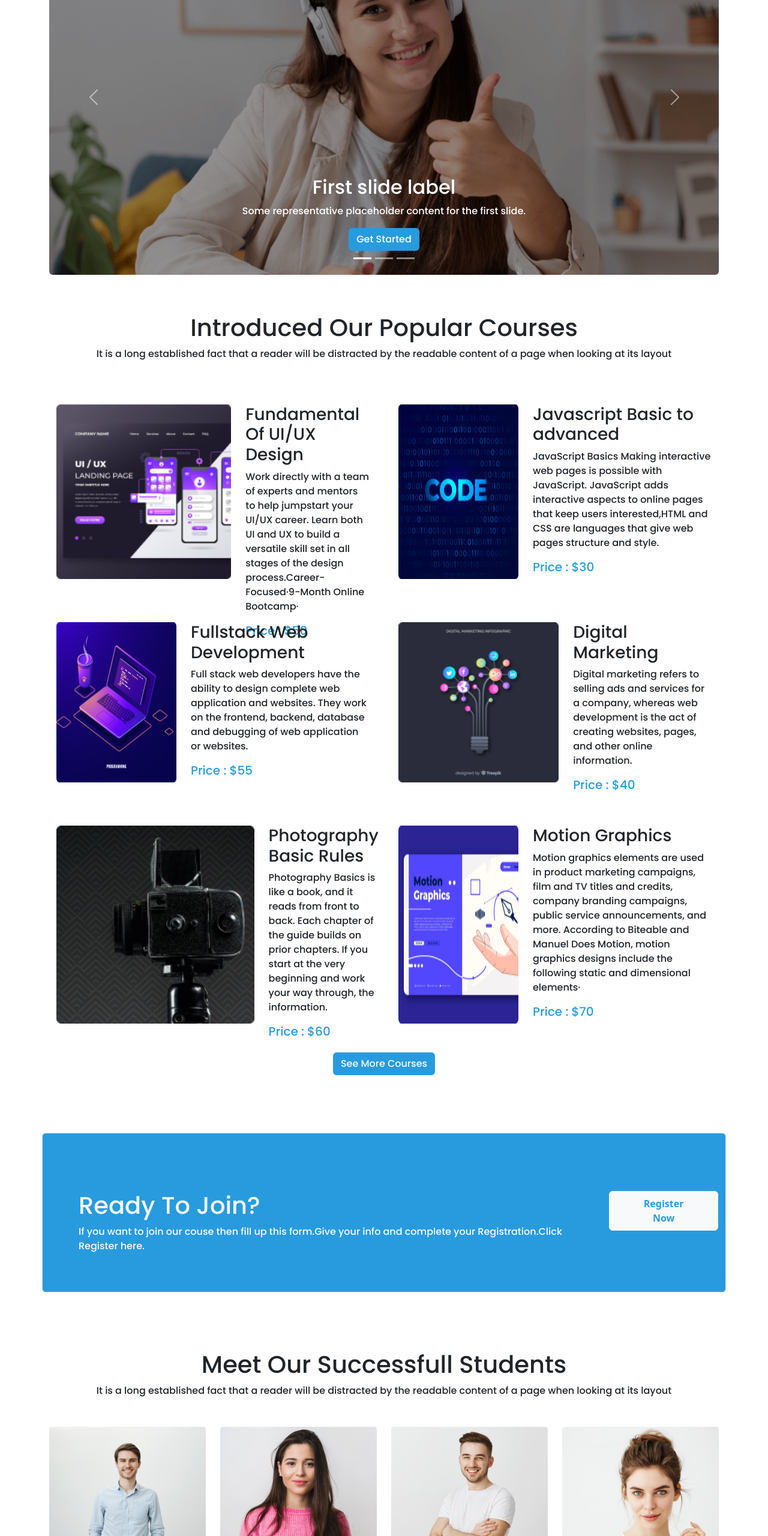
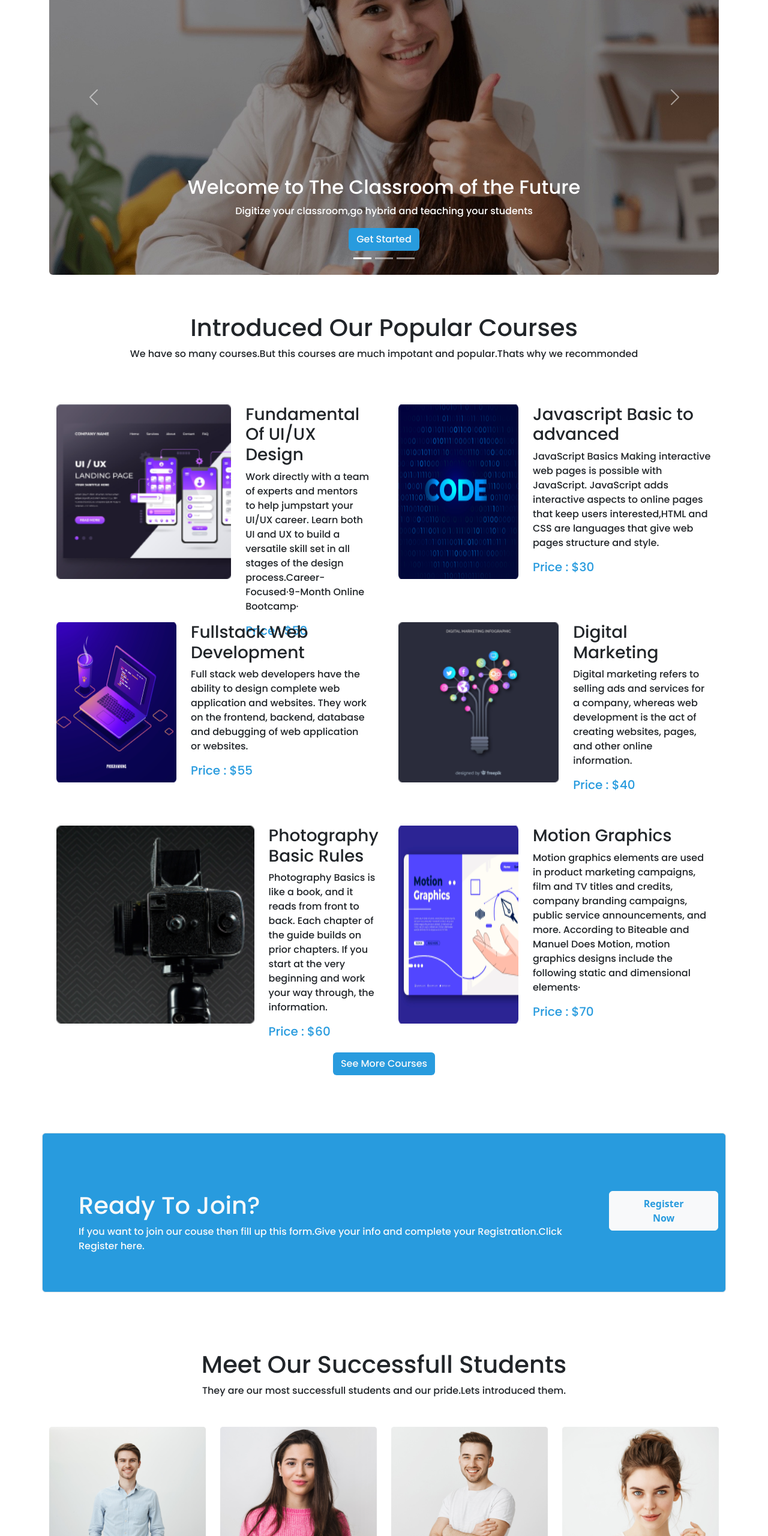
Before and after one commit to abrarasif11/Tech-Edu, a plain HTML site: page index.html in a window 1280 px wide. Shown: the part 240-2800 px from the top of the page at 60% size. Drawn offline with nearby package versions, Linux system fonts and the light colour scheme.

Commit message:
add-own-text

```diff
--- a/index.html
+++ b/index.html
@@ -64,24 +64,24 @@
           <div class="carousel-item active">
             <img src="images/cover/IMG-0417.JPG" class="d-block rounded w-100" alt="...">
             <div class="carousel-caption">
-              <h2 style=" font-family: 'Poppins', sans-serif;">First slide label</h2>
-              <p style=" font-family: 'Poppins', sans-serif;">Some representative placeholder content for the first slide.</p>
+              <h2 style=" font-family: 'Poppins', sans-serif;">Welcome to The Classroom of the Future</h2>
+              <p style=" font-family: 'Poppins', sans-serif;">Digitize your classroom,go hybrid and teaching your students</p>
               <button class="btn text-light" style="background-color: #289BDE; font-family: 'Poppins', sans-serif;" type="submit ">Get Started</button>
             </div>
           </div>
           <div class="carousel-item">
             <img src="images/cover/IMG-0418.JPG" class="d-block w-100" alt="...">
             <div class="carousel-caption">
-              <h2 style=" font-family: 'Poppins', sans-serif;">Second slide label</h2>
-              <p style=" font-family: 'Poppins', sans-serif;" >Some representative placeholder content for the second slide.</p>
+              <h2 style=" font-family: 'Poppins', sans-serif;">Welcome to The Classroom of the Future</h2>
+              <p style=" font-family: 'Poppins', sans-serif;" >Digitize your classroom,go hybrid and teaching your students</p>
               <button class="btn text-light" style="background-color: #289BDE; font-family: 'Poppins', sans-serif;" type="submit ">Get Started</button>
             </div>
           </div>
           <div class="carousel-item">
             <img src="images/cover/IMG-0419.JPG" class="d-block w-100" alt="...">
             <div class="carousel-caption">
-              <h2 style=" font-family: 'Poppins', sans-serif;">Third slide label</h2>
-              <p style=" font-family: 'Poppins', sans-serif;">Some representative placeholder content for the third slide.</p>
+              <h2 style=" font-family: 'Poppins', sans-serif;">Welcome to The Classroom of the Future</h2>
+              <p style=" font-family: 'Poppins', sans-serif;">Digitize your classroom,go hybrid and teaching your students</p>
               <button class="btn text-light" style="background-color: #289BDE; font-family: 'Poppins', sans-serif;" type="submit ">Get Started</button>
             </div>
           </div>
@@ -104,8 +104,7 @@
      <div class="text-center mt-5 pt-3">
         <h1 style=" font-family: 'Poppins', sans-serif;" >Introduced Our Popular
             Courses</h1>
-            <p style=" font-family: 'Poppins', sans-serif;">It is a long established fact that a reader will be distracted by the readable
-                content of a page when looking at its layout</p>
+            <p style=" font-family: 'Poppins', sans-serif;">We have so many courses.But this courses are much impotant and popular.Thats why we recommonded</p>
      </div>
      <div class="container mt-5">
       <div class="row mb-4">
@@ -207,8 +206,7 @@
     <div class="text-center mt-5 pt-5">
         <h1 style="font-family: 'Poppins', sans-serif;">Meet Our Successfull Students
         </h1>
-        <p style="font-family: 'Poppins', sans-serif;">It is a long established fact that a reader will be distracted by the
-            readable content of a page when looking at its layout</p>
+        <p style="font-family: 'Poppins', sans-serif;">They are our most  successfull students and our pride.Lets introduced them.</p>
     </div>
     <section class="mt-5">
         <div class="container">
@@ -221,20 +219,20 @@
                 </div>
                 <div class="col col-lg-3 col-md-6 col-sm-12 col-12">
                     <img class="w-100" src="images/student/student-2.png" alt="">
-                    <h3 style="font-family: 'Poppins', sans-serif;">Awlad Hossain</h3>
-                    <p style="font-family: 'Poppins', sans-serif;">UIUX Designer
+                    <h3 style="font-family: 'Poppins', sans-serif;">Jannatul Islam</h3>
+                    <p style="font-family: 'Poppins', sans-serif;">Motion Design
                     </p>
                 </div>
                 <div class="col col-lg-3 col-md-6 col-sm-12 col-12">
                     <img class="w-100" src="images/student/student-3.png" alt="">
-                    <h3 style="font-family: 'Poppins', sans-serif;">Awlad Hossain</h3>
-                    <p style="font-family: 'Poppins', sans-serif;">UIUX Designer
+                    <h3 style="font-family: 'Poppins', sans-serif;">Imran Hossain</h3>
+                    <p style="font-family: 'Poppins', sans-serif;">Graphic Designer
                     </p>
                 </div>
                 <div class="col col-lg-3 col-md-6 col-sm-12 col-12">
                     <img class="w-100" src="images/student/student-4.png" alt="">
-                    <h3 style="font-family: 'Poppins', sans-serif;">Awlad Hossain</h3>
-                    <p style="font-family: 'Poppins', sans-serif;">UIUX Designer
+                    <h3 style="font-family: 'Poppins', sans-serif;">Nishi Akter</h3>
+                    <p style="font-family: 'Poppins', sans-serif;">Web Developer
                     </p>
                 </div>
             </div>
```
